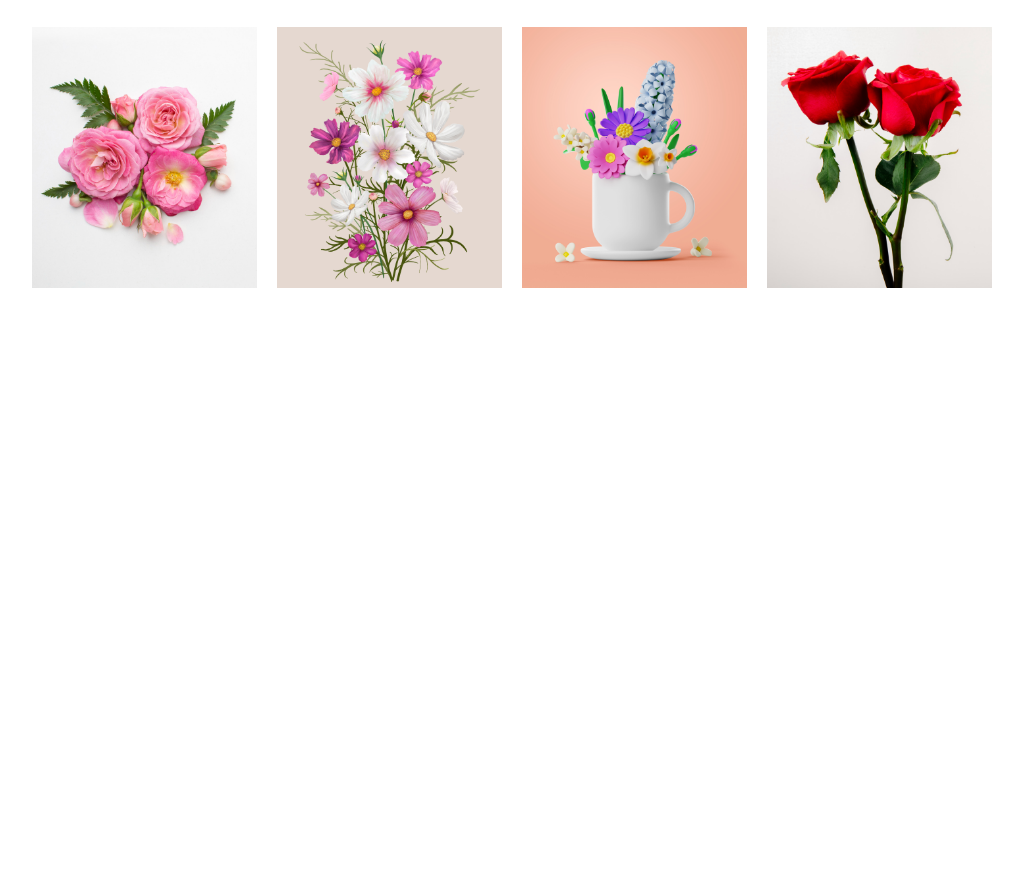
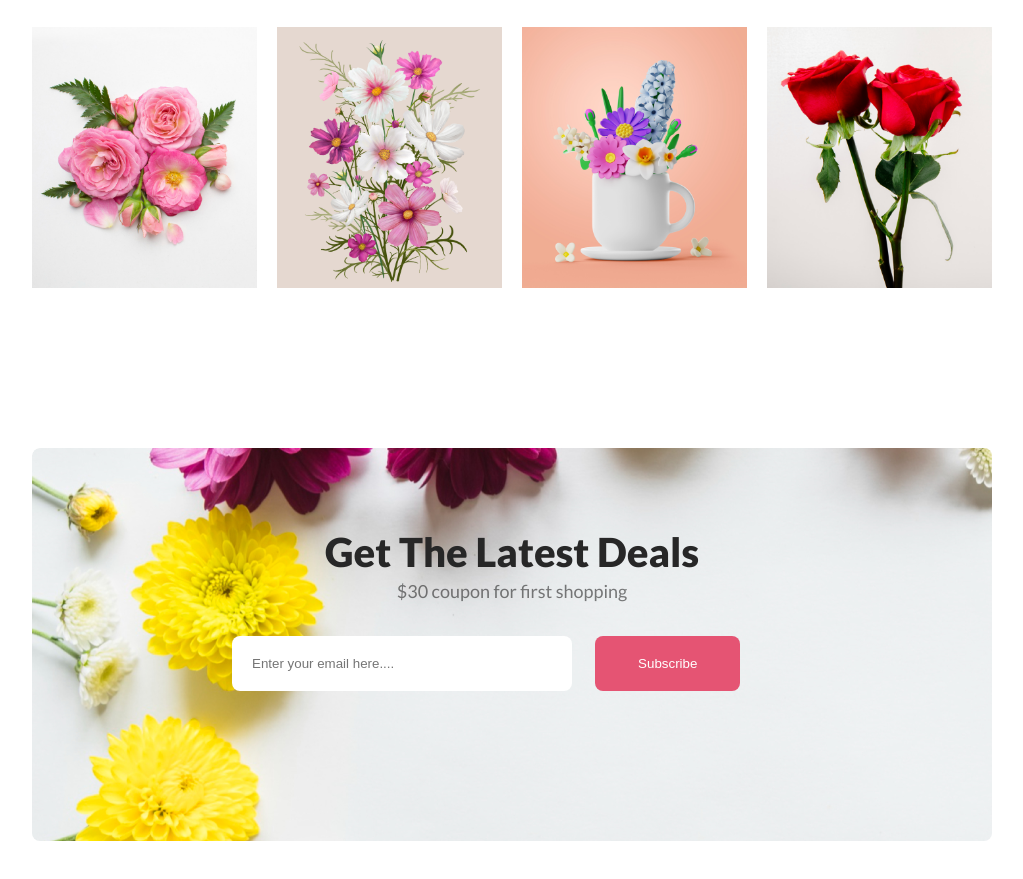
Before and after one commit to MohamamdRasel/flower-shop-assignment-main, a plain HTML site: page index.html in a window 1280 px wide. Shown: the part 2798-3677 px from the top of the page, without its empty margins (128-1151 px from the left). Before the commit the page ends 3086 px from the top, so only its background shows below. Drawn offline with Linux system fonts and the light colour scheme; a web font is replaced by a local one.

Commit message:
added latest deal section

```diff
--- a/index.html
+++ b/index.html
@@ -72,6 +72,14 @@
         </section>
 
         <!--Latest Deal Section-->
+        <section class="latest_wrapper">
+            <div class="latest">
+                <h2 class="latest_title">Get The Latest Deals</h2>
+                <p class="latest_description">$30 coupon for first shopping</p>
+                <input type="email" placeholder="Enter your email here...." name="" id="">
+                <button class="primary_btn subscribe">Subscribe</button>
+            </div>
+        </section>
 
     </main>
 
--- a/style.css
+++ b/style.css
@@ -215,3 +215,44 @@ position: bottom;
 .social_images img {
     width: 23%;
 }
+
+/* Latest Deal Section */
+
+.latest_wrapper {
+    background-image: url(images/Rectangle\ 9.png);
+    background-repeat: no-repeat;
+    margin: 160px ;
+    border-radius: 8px;
+}
+
+.latest {
+
+}
+
+.latest_title {
+    color: #272727;
+    text-align: center;
+    font-size: 40px;
+    font-weight: 800;
+    padding: 80px 80px 0 80px;
+}
+
+.latest_description {
+    color: rgba(39, 39, 39, 0.60);
+    text-align: center;
+    font-size: 18px;
+    font-weight: 400;
+    line-height: 30px;
+}
+
+.latest input {
+    border-radius: 8px;
+    background: #FFF;
+    margin: 30px 20px 100px 200px;
+    padding: 20px;
+    width: 300px;
+    border: 0;
+}
+.subscribe {
+    border: 0;
+}
```
